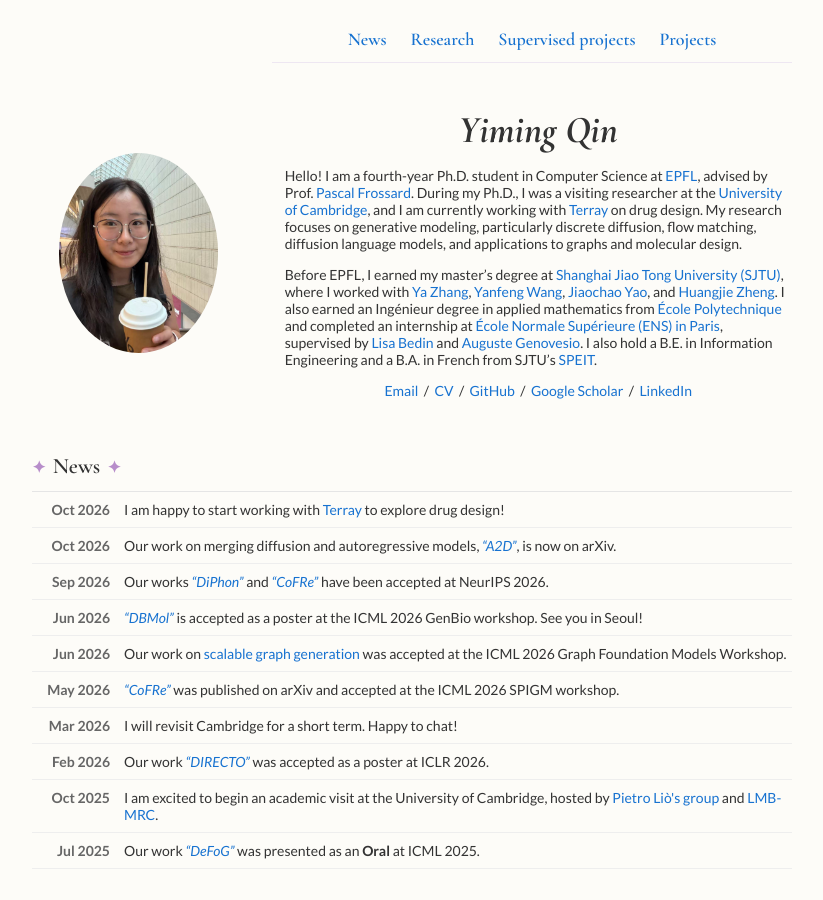
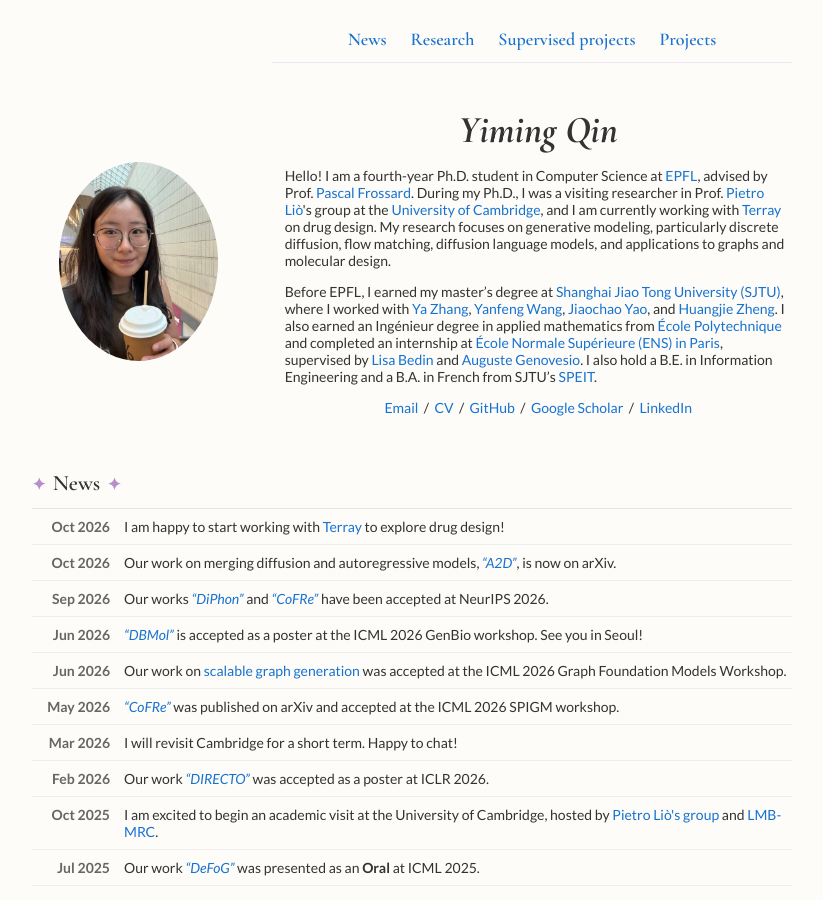
Before and after one commit to qym7/qym7.github.io, a Jekyll site: the page built from _posts/2026-10-06-A2D.markdown, in a window 1280 px wide and 900 px high. Shown: the whole window, without its empty margins (228-1051 px from the left). Built offline with Jekyll 4.4.1, drawn with Linux system fonts in a browser that asks for light colours.

Commit message:
Name Cambridge visit host in homepage bio

```diff
--- a/_layouts/default.html
+++ b/_layouts/default.html
@@ -44,7 +44,7 @@
                 Yiming Qin
               </h1>
               <p>
-                Hello! I am a fourth-year Ph.D. student in Computer Science at <a href="https://www.epfl.ch/en/">EPFL</a>, advised by Prof. <a href="https://www.epfl.ch/labs/lts4/people/people-current/frossard/">Pascal Frossard</a>. During my Ph.D., I was a visiting researcher at the <a href="https://www.cam.ac.uk/">University of Cambridge</a>, and I am currently working with <a href="https://www.terraytx.ai/">Terray</a> on drug design. My research focuses on generative modeling, particularly discrete diffusion, flow matching, diffusion language models, and applications to graphs and molecular design.
+                Hello! I am a fourth-year Ph.D. student in Computer Science at <a href="https://www.epfl.ch/en/">EPFL</a>, advised by Prof. <a href="https://www.epfl.ch/labs/lts4/people/people-current/frossard/">Pascal Frossard</a>. During my Ph.D., I was a visiting researcher in Prof. <a href="https://www.cst.cam.ac.uk/people/pl219">Pietro Liò</a>'s group at the <a href="https://www.cam.ac.uk/">University of Cambridge</a>, and I am currently working with <a href="https://www.terraytx.ai/">Terray</a> on drug design. My research focuses on generative modeling, particularly discrete diffusion, flow matching, diffusion language models, and applications to graphs and molecular design.
               </p>
               <p>
                 Before EPFL, I earned my master’s degree at <a href="https://en.sjtu.edu.cn/">Shanghai Jiao Tong University (SJTU)</a>, where I worked with <a href="https://scholar.google.com/citations?user=pbjw9sMAAAAJ&hl=en">Ya Zhang</a>, <a href="https://scholar.google.com/citations?user=x_sgJskAAAAJ&hl=en">Yanfeng Wang</a>, <a href="https://scholar.google.com/citations?user=w8oDh9QAAAAJ&hl=en">Jiaochao Yao</a>, and <a href="https://scholar.google.com/citations?user=Vl5wCXsAAAAJ&hl=en">Huangjie Zheng</a>. I also earned an Ingénieur degree in applied mathematics from <a href="https://www.polytechnique.edu/">École Polytechnique</a> and completed an internship at <a href="https://www.ens.psl.eu/en">École Normale Supérieure (ENS) in Paris</a>, supervised by <a href="https://scholar.google.com/citations?user=FJ9U_2oAAAAJ&hl=fr">Lisa Bedin</a> and <a href="https://scholar.google.fr/citations?user=hE2StEAAAAAJ&hl=en">Auguste Genovesio</a>. I also hold a B.E. in Information Engineering and a B.A. in French from SJTU’s <a href="https://speit.sjtu.edu.cn/en/">SPEIT</a>.
```
